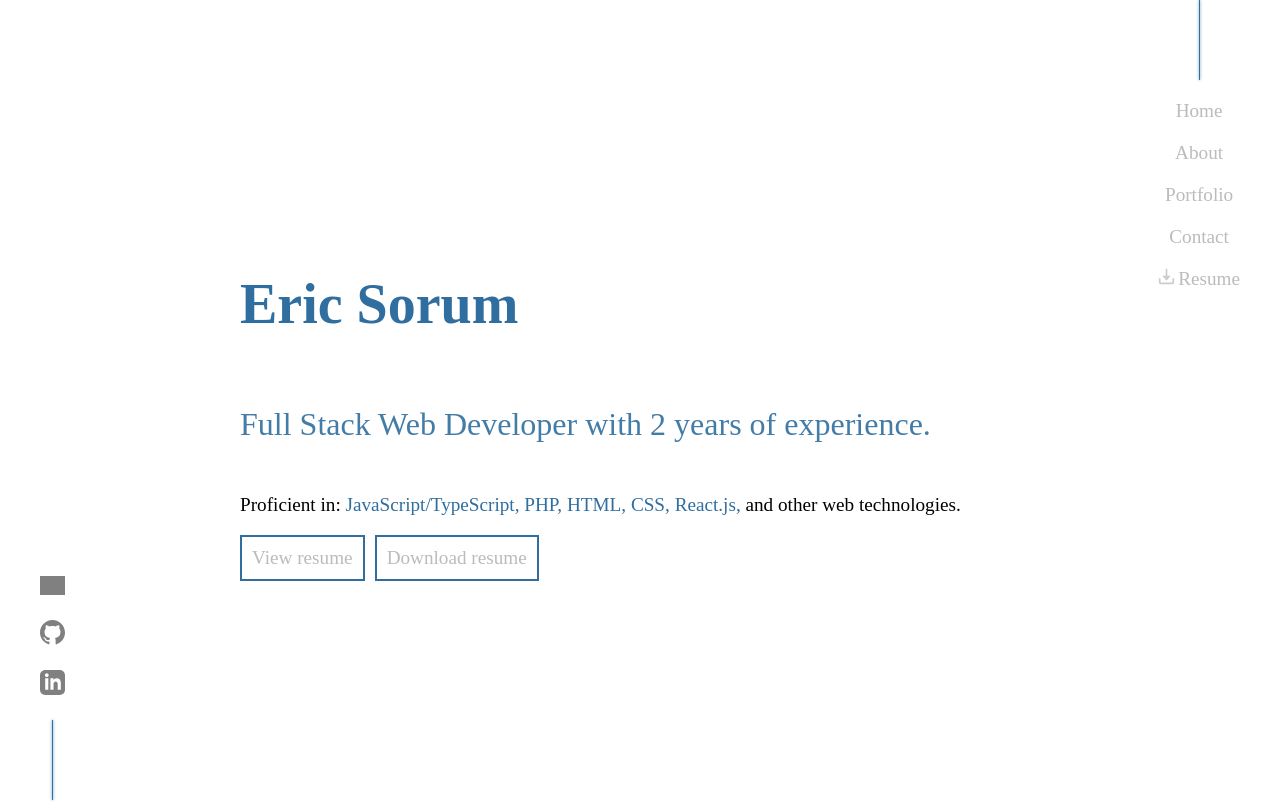
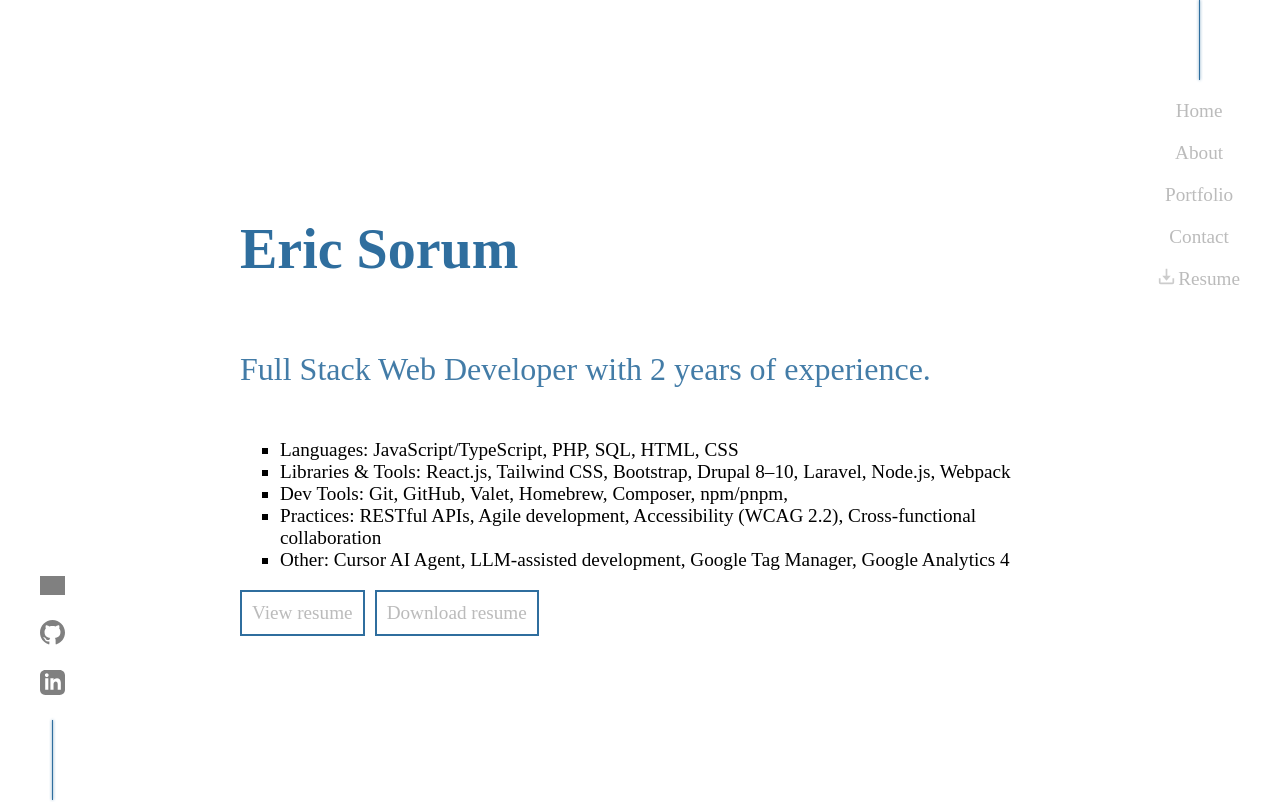
Before and after one commit to EricSorum/portfolio-site, a React (Vite) app: page / in a window 1280 px wide. Shown: the top 802 px of the page. Built offline with nearby package versions, Linux system fonts and the light colour scheme; grey boxes are pictures that could not be loaded.

Commit message:
Listed skills in Home.

```diff
--- a/src/components/Home.jsx
+++ b/src/components/Home.jsx
@@ -12,10 +12,13 @@ function Home() {
         <p className={style.subHeader}>
           Full Stack Web Developer with 2 years of experience.
         </p>
-        <p>Proficient in:
-          <span className={style.blueText}> JavaScript/TypeScript, PHP, HTML, CSS, React.js, </span>
-          and other web technologies.
-        </p>
+        <ul>
+          <li>Languages: JavaScript/TypeScript, PHP, SQL, HTML, CSS</li>
+          <li>Libraries & Tools: React.js, Tailwind CSS, Bootstrap, Drupal 8–10, Laravel, Node.js, Webpack</li>
+          <li>Dev Tools: Git, GitHub, Valet, Homebrew, Composer, npm/pnpm, </li>
+          <li>Practices: RESTful APIs, Agile development, Accessibility (WCAG 2.2), Cross-functional collaboration</li>
+          <li>Other: Cursor AI Agent, LLM-assisted development, Google Tag Manager, Google Analytics 4</li>
+        </ul>
         <div className={style.resumeButtons}>
           <a href={resume}>
             <div className={style.resumeButton}>View resume</div>
```
